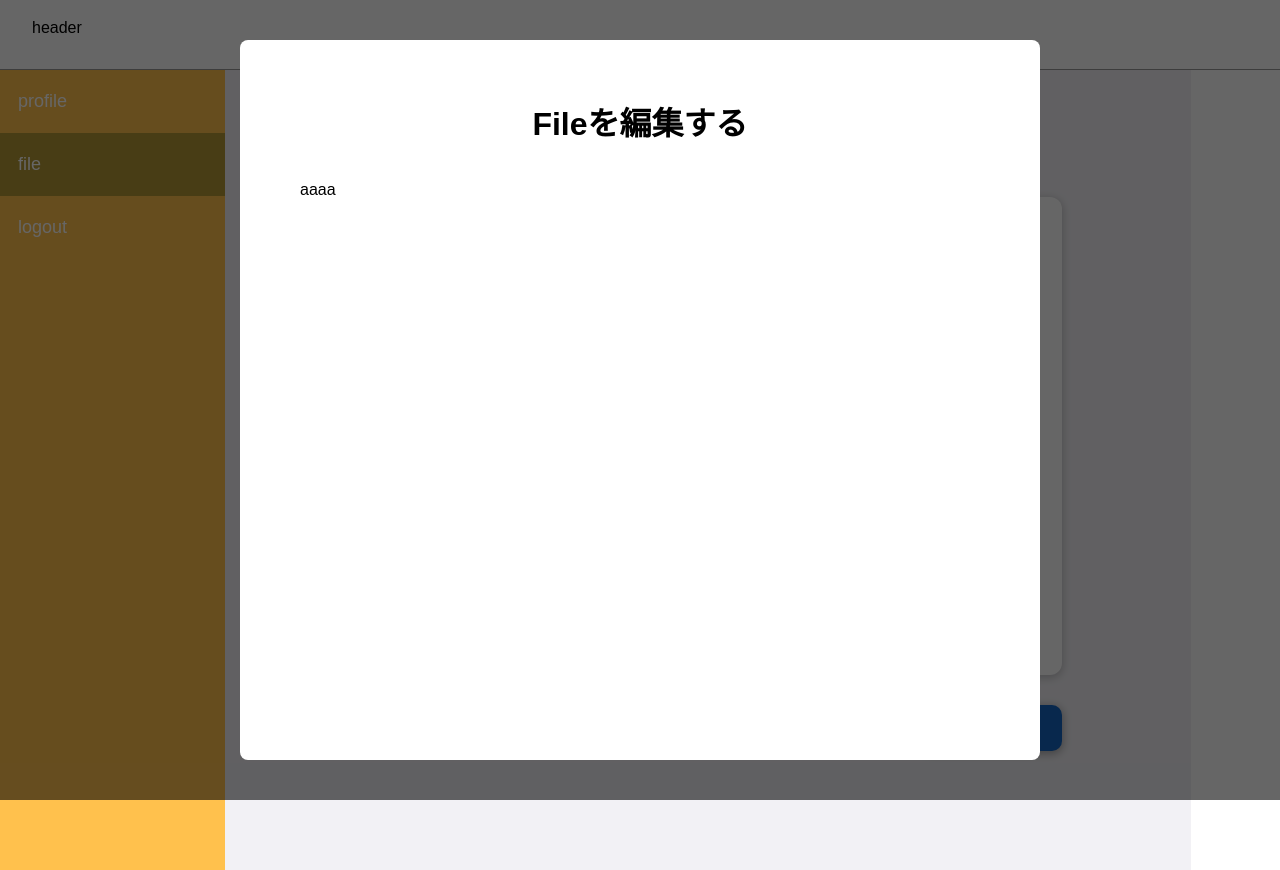
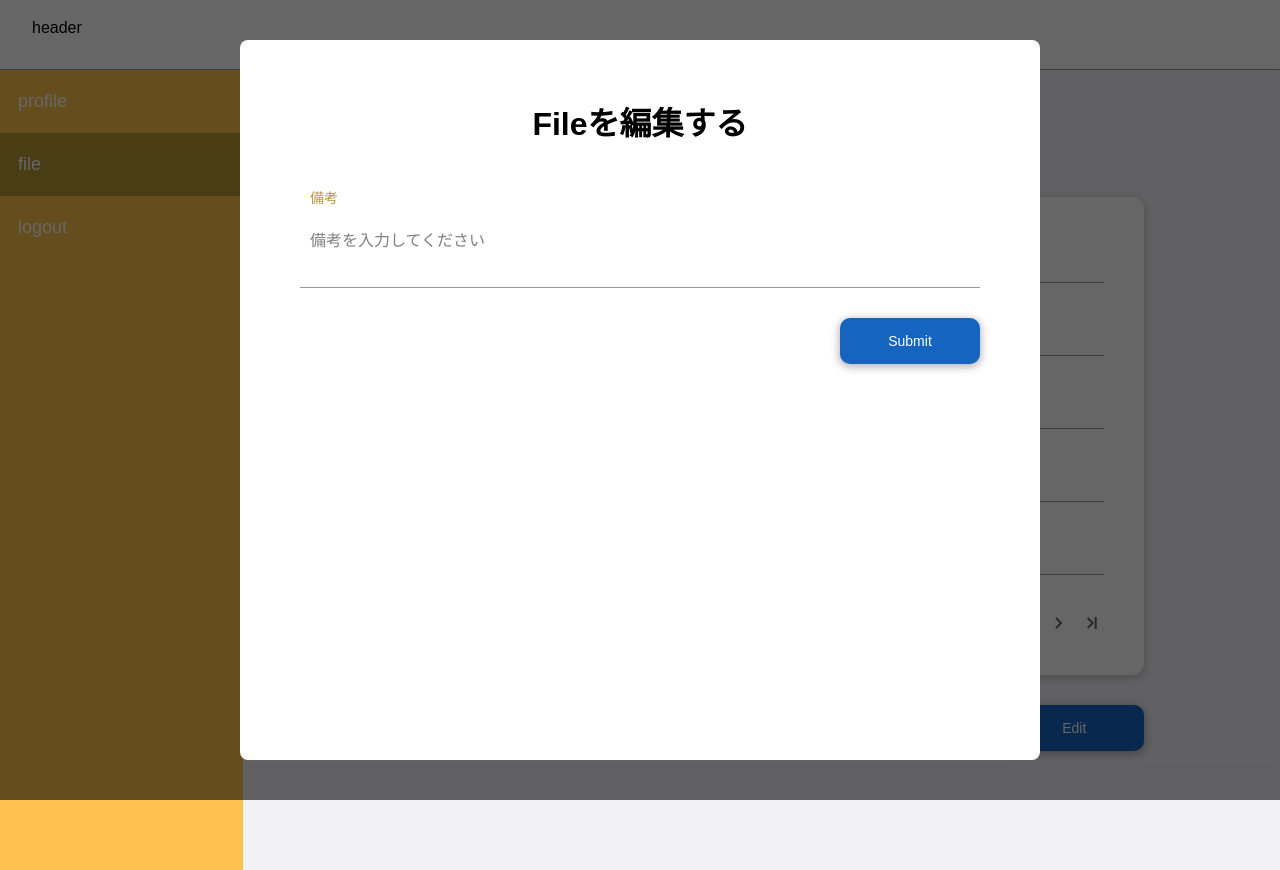
Before and after one commit to haisamarie/file-upload-page, a Next.js app: page /file in a window 1280 px wide. Both pictures are taken after a click on the button "Edit". Built offline with nearby package versions, Linux system fonts and the light colour scheme.

Commit message:
feat:textarea

```diff
--- /dev/null
+++ b/src/components/uis/Textarea/BasicTextarea/index.tsx
@@ -0,0 +1,35 @@
+import React, { Ref } from 'react'
+
+import styles from './styles.module.scss'
+
+type InputProps = {
+  value: string
+  onChange: (value: string) => void
+  onBlur?: () => void
+  inputRef?: Ref<HTMLTextAreaElement>
+  disabled?: boolean
+  placeholder?: string
+}
+
+export const BasicTextarea = ({
+  value = '',
+  onChange,
+  onBlur,
+  inputRef,
+  disabled,
+  placeholder,
+  ...props
+}: InputProps): JSX.Element => {
+  return (
+    <textarea
+      placeholder={placeholder}
+      className={styles['textarea']}
+      onChange={(e) => onChange(e.target.value)}
+      onBlur={onBlur}
+      ref={inputRef}
+      value={value}
+      disabled={disabled}
+      {...props}
+    ></textarea>
+  )
+}
--- /dev/null
+++ b/src/components/uis/Textarea/BasicTextarea/styles.module.scss
@@ -0,0 +1,15 @@
+@use '@/styles/settings/color' as *;
+
+.textarea {
+  border-bottom: 1px solid $gray-light;
+  padding: 10px;
+  width: 100%;
+
+  &::placeholder {
+    color: $gray;
+  }
+
+  &:focus {
+    border-bottom: 1px solid $blue-light;
+  }
+}
--- /dev/null
+++ b/src/components/uis/Textarea/TextareaControl/index.tsx
@@ -0,0 +1,30 @@
+import { Control, FieldPath, useController, FieldValues } from 'react-hook-form'
+
+import { BasicTextarea } from '../BasicTextarea'
+
+type InputControlProps<FORM_TYPE extends FieldValues> = {
+  name: FieldPath<FORM_TYPE>
+  control: Control<FORM_TYPE>
+  placeholder: string
+}
+
+export const TextareaControl = <FORM_TYPE extends FieldValues>({
+  name,
+  control,
+  placeholder,
+}: InputControlProps<FORM_TYPE>) => {
+  const { field } = useController({
+    name,
+    control,
+  })
+
+  return (
+    <BasicTextarea
+      inputRef={field.ref}
+      onChange={field.onChange}
+      onBlur={field.onBlur}
+      value={field.value as string}
+      placeholder={placeholder}
+    />
+  )
+}
--- /dev/null
+++ b/src/components/uis/Textarea/TextareaWithLabel/index.tsx
@@ -0,0 +1,31 @@
+import { Control, FieldValues, FieldPath } from 'react-hook-form'
+
+import { TextareaControl } from '@/components/uis/Textarea/TextareaControl'
+
+import styles from './styles.module.scss'
+
+type FormFieldProps<FORM_TYPE extends FieldValues> = {
+  label?: string
+  name: FieldPath<FORM_TYPE>
+  control: Control<FORM_TYPE>
+  error?: string
+  placeholder: string
+}
+
+export const TextareaWithLabel = <FORM_TYPE extends FieldValues>({
+  label,
+  name,
+  control,
+  error,
+  placeholder,
+}: FormFieldProps<FORM_TYPE>): React.ReactElement => {
+  return (
+    <div>
+      <label className={styles['label-wrap']}>
+        <span className={styles['label-text']}>{label}</span>
+        <TextareaControl placeholder={placeholder} name={name} control={control} />
+        {error && <p className={styles['error-text']}>{error}</p>}
+      </label>
+    </div>
+  )
+}
--- /dev/null
+++ b/src/components/uis/Textarea/TextareaWithLabel/styles.module.scss
@@ -0,0 +1,39 @@
+@use '@/styles/settings/color' as *;
+@use '@/styles/settings/function' as *;
+
+.label-wrap {
+  align-items: center;
+  display: flex;
+  flex-direction: column;
+  justify-content: space-between;
+  margin-bottom: 30px;
+}
+
+.label-text {
+  color: $secondary;
+  display: block;
+  font-size: rem(14px);
+  padding: 10px;
+  width: 100%;
+}
+
+.input {
+  border-bottom: 2px solid $gray-light;
+  padding: 10px;
+
+  &::placeholder {
+    color: $gray;
+  }
+
+  &:focus {
+    border-bottom: 2px solid $blue-main;
+  }
+}
+
+.error-text {
+  color: $red-main;
+  font-size: 12px;
+  margin: 8px 16px;
+  text-align: left;
+  width: 100%;
+}
--- /dev/null
+++ b/src/features/file/components/uis/FileForm/index.tsx
@@ -0,0 +1,38 @@
+import { useForm } from 'react-hook-form'
+
+import { Button } from '@/components/uis/Button'
+import { TextareaWithLabel } from '@/components/uis/Textarea/TextareaWithLabel'
+
+import styles from './styles.module.scss'
+
+type FileFormProps = {
+  name: string
+  email: string
+  division: string
+}
+export const FileForm = () => {
+  const {
+    control,
+    handleSubmit,
+    formState: { errors },
+  } = useForm<FileFormProps>({})
+
+  const onSubmit = (data: FileFormProps) => {
+    console.log(data)
+  }
+  return (
+    <form onSubmit={handleSubmit(onSubmit)}>
+      <TextareaWithLabel
+        error={errors.name?.message}
+        name='name'
+        label='備考'
+        placeholder='備考を入力してください'
+        control={control}
+      />
+
+      <div className={styles['button-wrap']}>
+        <Button type='submit'>Submit</Button>
+      </div>
+    </form>
+  )
+}
--- /dev/null
+++ b/src/features/file/components/uis/FileForm/styles.module.scss
@@ -0,0 +1,7 @@
+@use '@/styles/settings/color' as *;
+
+.button-wrap {
+  display: flex;
+  gap: 12px;
+  justify-content: flex-end;
+}
--- a/src/pages/file/index.tsx
+++ b/src/pages/file/index.tsx
@@ -8,6 +8,8 @@ import { Button } from '@/components/uis/Button'
 import { Modal } from '@/components/uis/Modal'
 import { BasicTableWithPagination } from '@/components/uis/Table/BasicTableWithPagination'
 import { PageTitle } from '@/components/uis/Titles/PageTite'
+
+import { FileForm } from '@/features/file/components/uis/FileForm'
 
 import styles from './styles.module.scss'
 
@@ -27,7 +29,7 @@ const File = () => {
 
   const columns: TableColumn[] = [
     { label: 'ファイル', value: 'file' },
-    { label: '説明', value: 'memo' },
+    { label: '備考', value: 'memo' },
     { label: '申請日', value: 'create_at' },
   ]
 
@@ -80,10 +82,9 @@ const File = () => {
             </Button>
           </div>
           <Modal isOpen={modalIsOpen} onRequestClose={closeModal} title='Fileを編集する'>
-            aaaa
+            <FileForm />
           </Modal>
         </Main>
-        dddddddddd
       </div>
     </>
   )
```
Also changed, not shown: src/features/file/hooks/schemas/validationSchema.ts (added, +8 -0 lines), src/components/uis/FileUpload/BasicInputFile/index.tsx (added).
